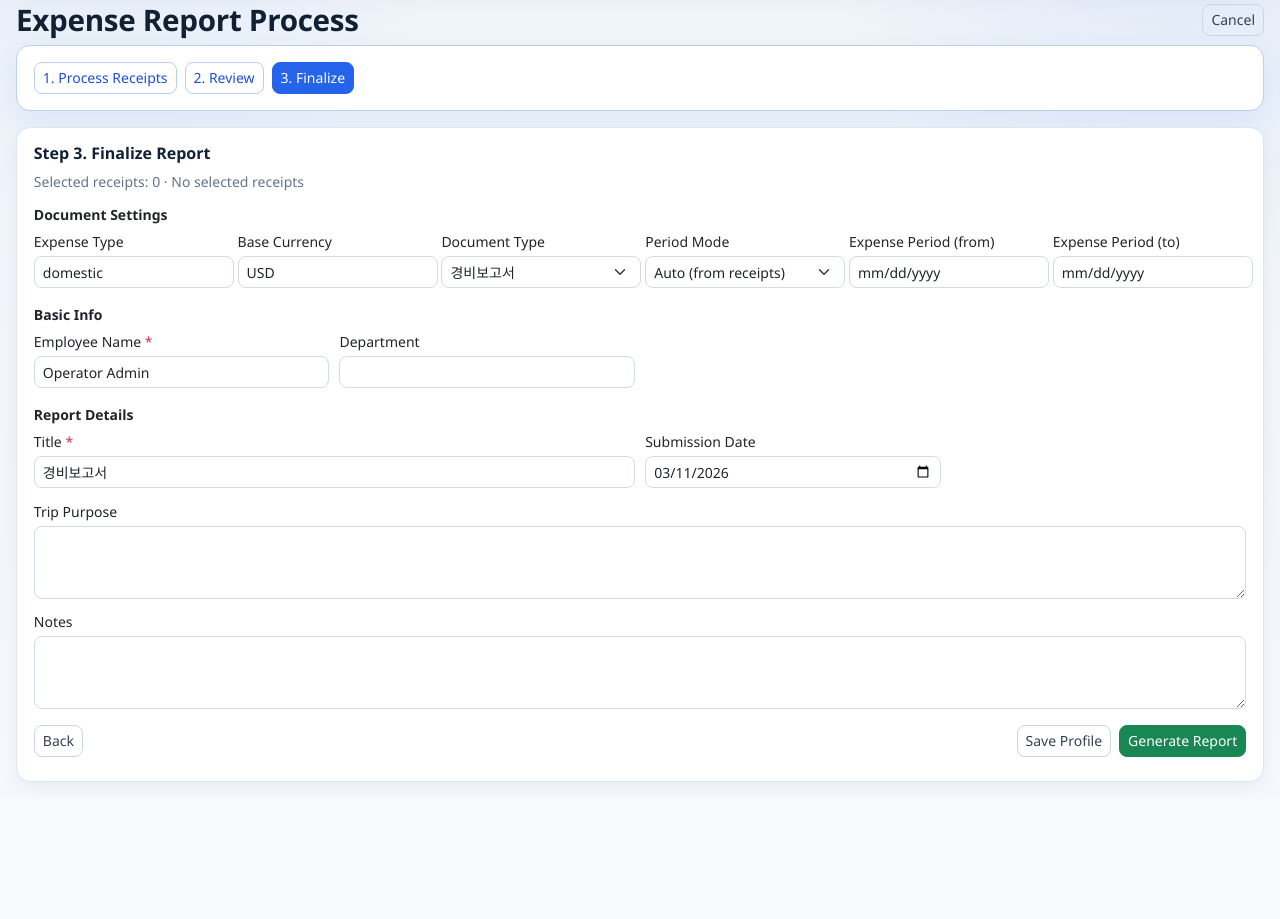
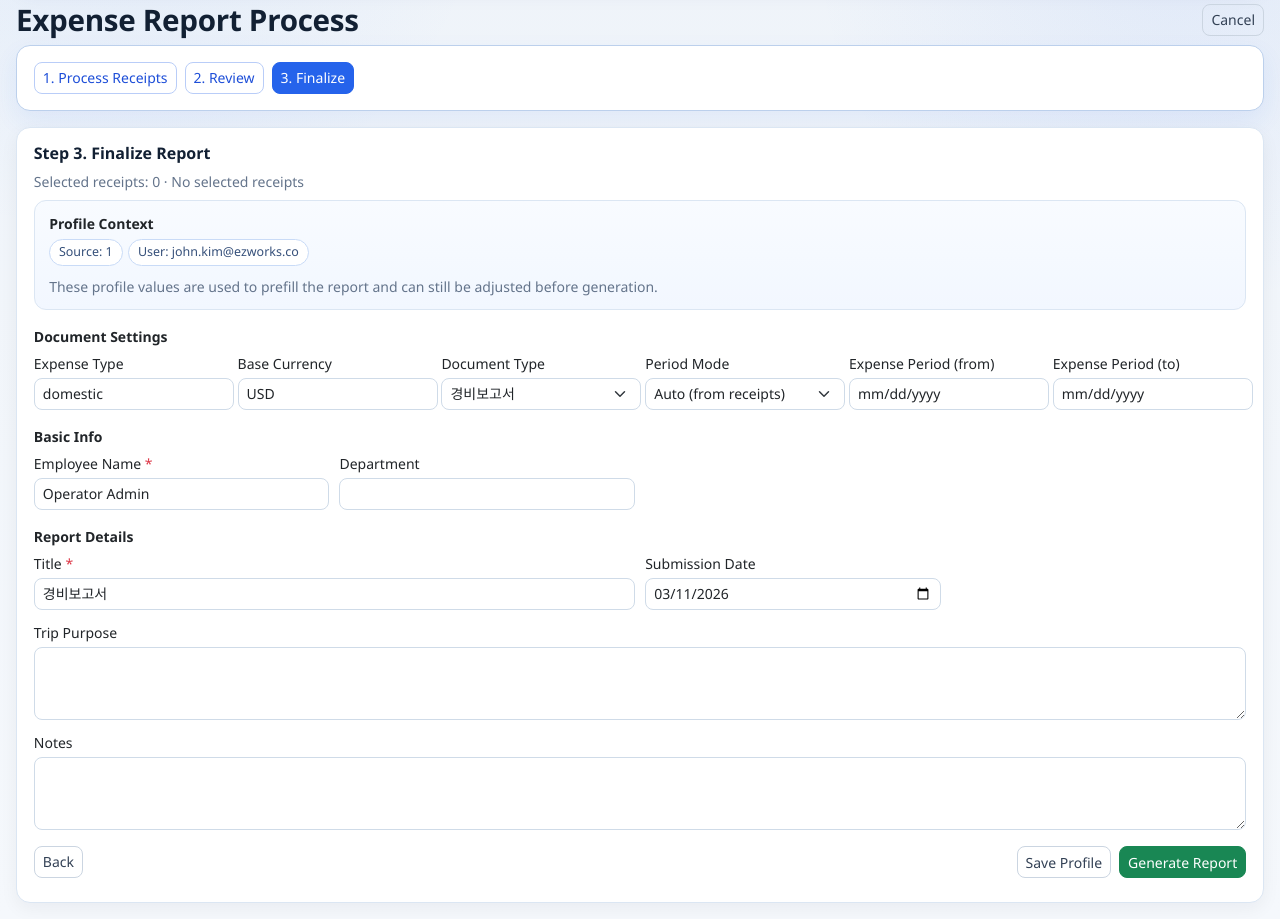
Before and after one commit to 2030Retire/EZWorks-Expense, a Flask app: page /reports/wizard/generate in a window 1280 px wide. Shown: the part 162-1081 px from the top of the page. Before the commit the page ends 945 px from the top, so only its background shows below. Run offline with Flask 3, Linux system fonts and the light colour scheme; the visitor is signed in with stand-in values (Sample User, id 1); data comes from the database, SQL or seed files in the repository; some libraries are stand-ins or nearby versions.

Commit message:
polish finalize profile context and review density

```diff
--- a/templates/report_wizard_generate.html
+++ b/templates/report_wizard_generate.html
@@ -42,6 +42,26 @@
       gap: .5rem;
       margin-top: .75rem;
     }
+    .profile-context {
+      border: 1px solid #dbe6f3;
+      background: linear-gradient(180deg, #f8fbff 0%, #f2f7ff 100%);
+      border-radius: 12px;
+      padding: .75rem .9rem;
+      margin-bottom: .75rem;
+    }
+    .profile-chip {
+      display: inline-flex;
+      align-items: center;
+      gap: .35rem;
+      border: 1px solid #c9dbf7;
+      background: #fff;
+      border-radius: 999px;
+      padding: .2rem .55rem;
+      font-size: .78rem;
+      color: #36507a;
+      margin-right: .35rem;
+      margin-bottom: .35rem;
+    }
   </style>
 </head>
 <body class="app-shell">
@@ -60,6 +80,7 @@
         There are unsaved edits from Review. Save them first.
       </div>
       <div id="successBanner" class="report-success-panel py-3 px-3 mb-3" style="display:none;"></div>
+      <div id="profileContext" class="profile-context" style="display:none;"></div>
 
       <div class="small fw-semibold mt-1 mb-1">Document Settings</div>
       <div class="wizard-grid mb-2">
@@ -106,6 +127,7 @@
     const FX_KEY = "report_wizard_fx_by_date_v1";
     let selectedRows = [];
     let cfg = {};
+    let profileMeta = {};
 
     function esc(v){return String(v||"").replace(/[&<>"']/g,s=>({'&':'&amp;','<':'&lt;','>':'&gt;','"':'&quot;',"'":'&#39;'}[s]));}
     function wizardGet(key, fallback){
@@ -204,12 +226,31 @@
         const d = await r.json();
         if(!r.ok) return;
         const p = d.profile || {};
+        profileMeta = p;
         document.getElementById("employeeName").value = p.name || "";
         document.getElementById("department").value = p.department || "";
         document.getElementById("employeeId").value = p.employee_id || "";
         document.getElementById("manager").value = p.manager || "";
         document.getElementById("managerEmail").value = p.manager_email || "";
+        renderProfileContext();
       }catch(_){ }
+    }
+    function renderProfileContext(){
+      const wrap = document.getElementById("profileContext");
+      if (!wrap) return;
+      const provider = String(profileMeta.provider || "").trim().toLowerCase();
+      const orgName = String(profileMeta.org_name || "").trim();
+      const parts = [];
+      if (provider) parts.push(`<span class="profile-chip">Source: ${esc(provider === "microsoft" ? "Microsoft 365" : provider)}</span>`);
+      if (orgName) parts.push(`<span class="profile-chip">Organization: ${esc(orgName)}</span>`);
+      if (profileMeta.email) parts.push(`<span class="profile-chip">User: ${esc(profileMeta.email)}</span>`);
+      if (!parts.length) {
+        wrap.style.display = "none";
+        wrap.innerHTML = "";
+        return;
+      }
+      wrap.style.display = "";
+      wrap.innerHTML = `<div class="small fw-semibold mb-1">Profile Context</div><div>${parts.join("")}</div><div class="small text-muted mt-1">These profile values are used to prefill the report and can still be adjusted before generation.</div>`;
     }
 
     async function saveProfile(){
```
Also changed, not shown: templates/admin.html (+7 -0 lines), templates/report_wizard_review.html (+26 -0 lines).
